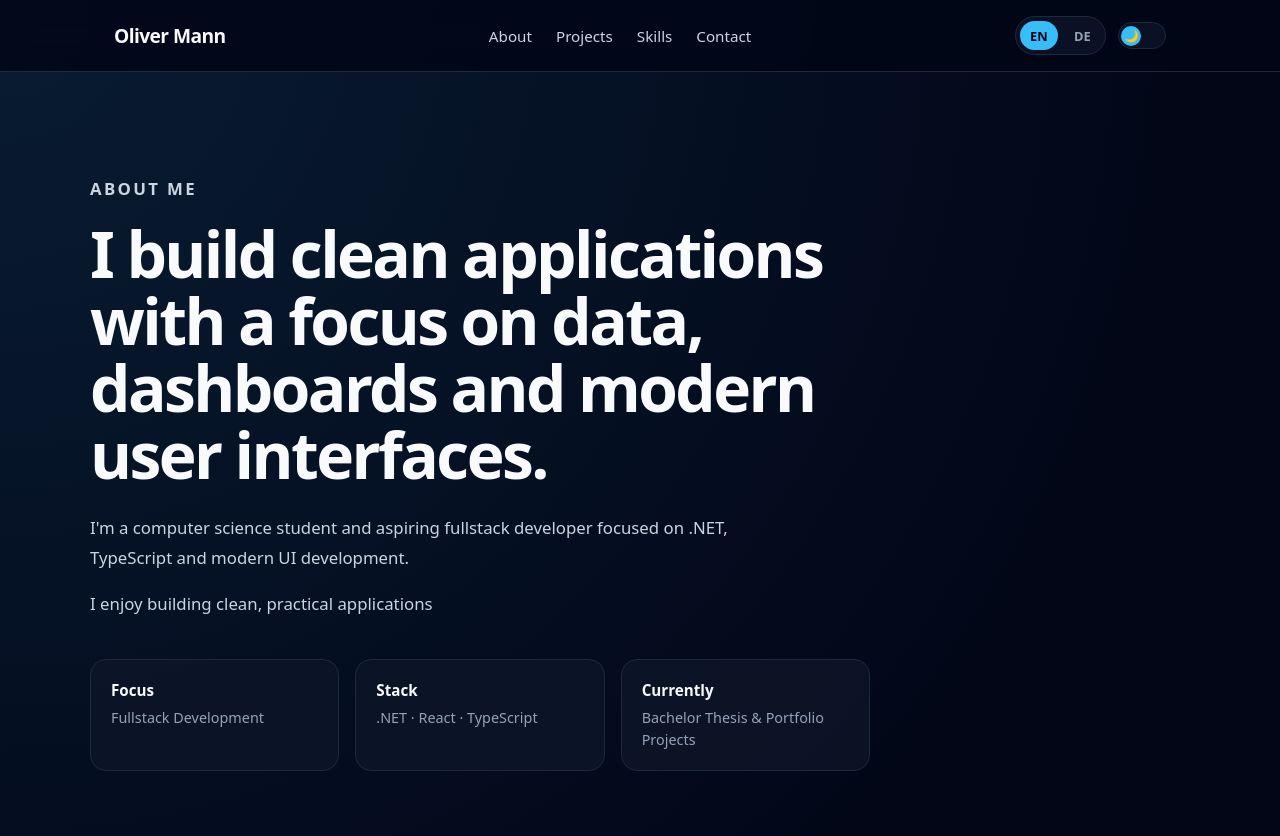
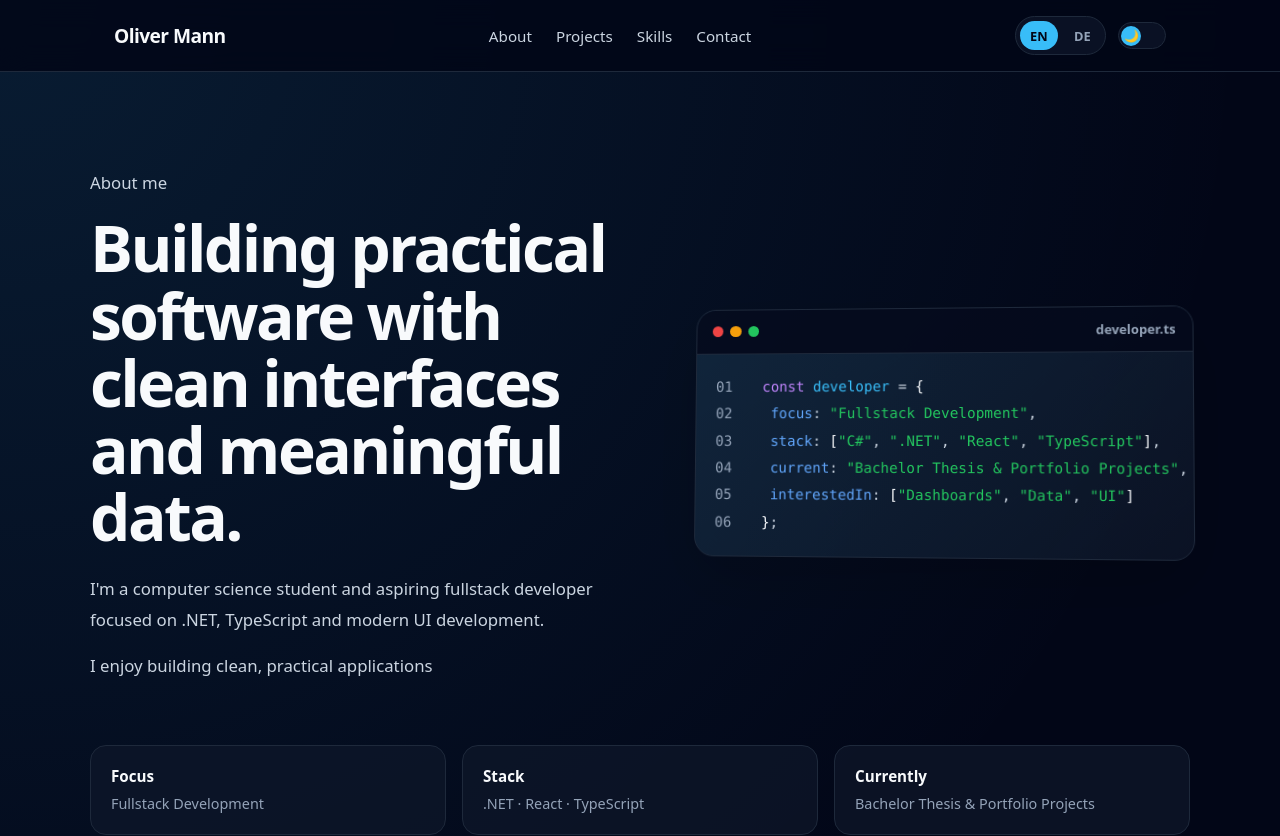
Before and after one commit to omann-dev/DevPortfolio, a React (Vite) app in the folder portfolio/: page / in a window 1280 px wide. Shown: the top 836 px of the page. Built offline with nearby package versions, Linux system fonts and the light colour scheme.

Commit message:
Add Code-Widget to About-Section

```diff
--- a/portfolio/src/components/About.tsx
+++ b/portfolio/src/components/About.tsx
@@ -19,14 +19,95 @@ function About({ content }: AboutProps) {
   return (
     <section id="about" className="about-section">
       <div className="about-container">
+        <div className="about-layout">
           <div className="about-content">
             <p className="section-label">{content.label}</p>
 
             <h2>{content.headline}</h2>
 
             <p>{content.paragraph1}</p>
+            <p>{content.paragraph2}</p>
+          </div>
 
-          <p>{content.paragraph2}</p>
+          <div className="about-code-card" aria-label="Developer profile code preview">
+            <div className="code-window-header">
+              <div className="code-dots">
+                <span></span>
+                <span></span>
+                <span></span>
+              </div>
+
+              <span className="code-file-name">developer.ts</span>
+            </div>
+
+            <pre>
+              <code>
+                <span className="code-line">
+                  <span className="line-number">01</span>
+                  <span className="code-keyword">const</span>{" "}
+                  <span className="code-variable">developer</span>{" "}
+                  <span className="code-operator">=</span>{" "}
+                  <span className="code-bracket">{"{"}</span>
+                </span>
+
+                <span className="code-line">
+                  <span className="line-number">02</span>
+                  {"  "}
+                  <span className="code-property">focus</span>
+                  <span className="code-operator">:</span>{" "}
+                  <span className="code-string">"{content.highlights.focusText}"</span>
+                  <span className="code-operator">,</span>
+                </span>
+
+                <span className="code-line">
+                  <span className="line-number">03</span>
+                  {"  "}
+                  <span className="code-property">stack</span>
+                  <span className="code-operator">:</span>{" "}
+                  <span className="code-bracket">[</span>
+                  <span className="code-string">"C#"</span>
+                  <span className="code-operator">, </span>
+                  <span className="code-string">".NET"</span>
+                  <span className="code-operator">, </span>
+                  <span className="code-string">"React"</span>
+                  <span className="code-operator">, </span>
+                  <span className="code-string">"TypeScript"</span>
+                  <span className="code-bracket">]</span>
+                  <span className="code-operator">,</span>
+                </span>
+
+                <span className="code-line">
+                  <span className="line-number">04</span>
+                  {"  "}
+                  <span className="code-property">current</span>
+                  <span className="code-operator">:</span>{" "}
+                  <span className="code-string">"{content.highlights.currentText}"</span>
+                  <span className="code-operator">,</span>
+                </span>
+
+                <span className="code-line">
+                  <span className="line-number">05</span>
+                  {"  "}
+                  <span className="code-property">interestedIn</span>
+                  <span className="code-operator">:</span>{" "}
+                  <span className="code-bracket">[</span>
+                  <span className="code-string">"Dashboards"</span>
+                  <span className="code-operator">, </span>
+                  <span className="code-string">"Data"</span>
+                  <span className="code-operator">, </span>
+                  <span className="code-string">"UI"</span>
+                  <span className="code-bracket">]</span>
+                </span>
+
+                <span className="code-line">
+                  <span className="line-number">06</span>
+                  <span className="code-bracket">{"}"}</span>
+                  <span className="code-operator">;</span>
+                </span>
+              </code>
+            </pre>
+          </div>
+        </div>
 
         <div className="about-highlights">
           <div>
@@ -45,7 +126,6 @@ function About({ content }: AboutProps) {
           </div>
         </div>
       </div>
-      </div>
     </section>
   );
 }
--- a/portfolio/src/index.css
+++ b/portfolio/src/index.css
@@ -194,23 +194,21 @@ nav a:hover {
   margin: 0 auto;
 }
 
-.about-content {
-  max-width: 780px;
+.about-layout {
+  display: grid;
+  grid-template-columns: 1.05fr 0.95fr;
+  gap: 3rem;
+  align-items: center;
 }
 
-.section-label {
-  margin-bottom: 1rem;
-  color: var(--accent);
-  font-size: 0.85rem;
-  font-weight: 700;
-  letter-spacing: 0.14em;
-  text-transform: uppercase;
+.about-content {
+  max-width: 720px;
 }
 
 .about-content h2 {
   margin: 0 0 1.5rem;
   color: var(--text);
-  font-size: clamp(2rem, 5vw, 4rem);
+  font-size: clamp(2.2rem, 5vw, 4.4rem);
   line-height: 1.05;
   letter-spacing: -0.04em;
 }
@@ -223,8 +221,130 @@ nav a:hover {
   line-height: 1.8;
 }
 
+/* Code Card */
+
+.about-code-card {
+  border: 1px solid var(--border);
+  border-radius: 1.25rem;
+  background:
+    linear-gradient(135deg, color-mix(in srgb, var(--accent) 10%, transparent), transparent),
+    var(--surface);
+  overflow: hidden;
+  box-shadow: 0 1.5rem 4rem rgba(0, 0, 0, 0.18);
+
+  transform: perspective(900px) rotateY(-4deg) rotateX(2deg);
+  transition:
+    transform 0.25s ease,
+    border-color 0.25s ease,
+    box-shadow 0.25s ease,
+    background 0.25s ease;
+}
+
+.about-code-card:hover {
+  transform: perspective(900px) rotateY(0deg) rotateX(0deg) translateY(-6px);
+  border-color: var(--accent);
+  box-shadow: 0 2rem 5rem rgba(0, 0, 0, 0.24);
+}
+
+.code-window-header {
+  height: 2.8rem;
+  padding: 0 1rem;
+  border-bottom: 1px solid var(--border);
+
+  display: flex;
+  align-items: center;
+  justify-content: space-between;
+
+  background: color-mix(in srgb, var(--surface-solid) 80%, transparent);
+}
+
+.code-dots {
+  display: flex;
+  gap: 0.45rem;
+}
+
+.code-dots span {
+  width: 0.7rem;
+  height: 0.7rem;
+  border-radius: 50%;
+  background: var(--border);
+}
+
+.code-dots span:nth-child(1) {
+  background: #ef4444;
+}
+
+.code-dots span:nth-child(2) {
+  background: #f59e0b;
+}
+
+.code-dots span:nth-child(3) {
+  background: #22c55e;
+}
+
+.code-file-name {
+  color: var(--subtle);
+  font-size: 0.8rem;
+  font-weight: 700;
+}
+
+.about-code-card pre {
+  margin: 0;
+  padding: 1.25rem;
+  overflow-x: auto;
+}
+
+.about-code-card code {
+  font-family:
+    "JetBrains Mono",
+    "Fira Code",
+    Consolas,
+    monospace;
+  font-size: 0.9rem;
+  line-height: 1.9;
+}
+
+.code-line {
+  display: block;
+  white-space: nowrap;
+}
+
+.line-number {
+  display: inline-block;
+  width: 2rem;
+  margin-right: 1rem;
+  color: var(--subtle);
+  user-select: none;
+}
+
+.code-keyword {
+  color: #c084fc;
+}
+
+.code-variable {
+  color: var(--accent);
+}
+
+.code-property {
+  color: #60a5fa;
+}
+
+.code-string {
+  color: #22c55e;
+}
+
+.code-operator {
+  color: var(--muted);
+}
+
+.code-bracket {
+  color: var(--text);
+}
+
+/* Highlights */
+
 .about-highlights {
-  margin-top: 2.5rem;
+  margin-top: 3rem;
   display: grid;
   grid-template-columns: repeat(3, 1fr);
   gap: 1rem;
@@ -244,6 +364,7 @@ nav a:hover {
 .about-highlights div:hover {
   transform: translateY(-4px);
   border-color: var(--accent);
+  background: var(--surface-solid);
 }
 
 .about-highlights strong {
@@ -256,6 +377,45 @@ nav a:hover {
 .about-highlights span {
   color: var(--subtle);
   font-size: 0.9rem;
+}
+
+/* Responsive */
+
+@media (max-width: 950px) {
+  .about-layout {
+    grid-template-columns: 1fr;
+    gap: 2rem;
+  }
+
+  .about-code-card {
+    transform: none;
+  }
+
+  .about-code-card:hover {
+    transform: translateY(-4px);
+  }
+}
+
+@media (max-width: 768px) {
+  .about-section {
+    padding: 5rem 1.25rem;
+  }
+
+  .about-highlights {
+    grid-template-columns: 1fr;
+  }
+
+  .about-content h2 {
+    font-size: clamp(2rem, 10vw, 3rem);
+  }
+
+  .about-code-card code {
+    font-size: 0.78rem;
+  }
+
+  .about-code-card pre {
+    padding: 1rem;
+  }
 }
 
 /* Placeholder Sections */
--- a/portfolio/src/translations.ts
+++ b/portfolio/src/translations.ts
@@ -10,8 +10,7 @@ export const translations = {
     },
     about: {
       label: "About me",
-      headline:
-        "I build clean applications with a focus on data, dashboards and modern user interfaces.",
+      headline: "Building practical software with clean interfaces and meaningful data.",
       paragraph1:
         "I'm a computer science student and aspiring fullstack developer focused on .NET, TypeScript and modern UI development.",
       paragraph2:
@@ -138,8 +137,7 @@ export const translations = {
     },
     about: {
       label: "Über mich",
-      headline:
-        "Ich entwickle saubere Anwendungen mit Fokus auf Daten, Dashboards und moderne Benutzeroberflächen.",
+      headline: "Ich entwickle praxisnahe Software mit klaren Oberflächen und sinnvollen Daten.",
       paragraph1:
         "Ich bin Informatikstudent und angehender Fullstack-Entwickler mit Fokus auf .NET, TypeScript und moderne UI-Entwicklung.",
       paragraph2:
```
Lines whose indentation alone changed are shown as unchanged.
